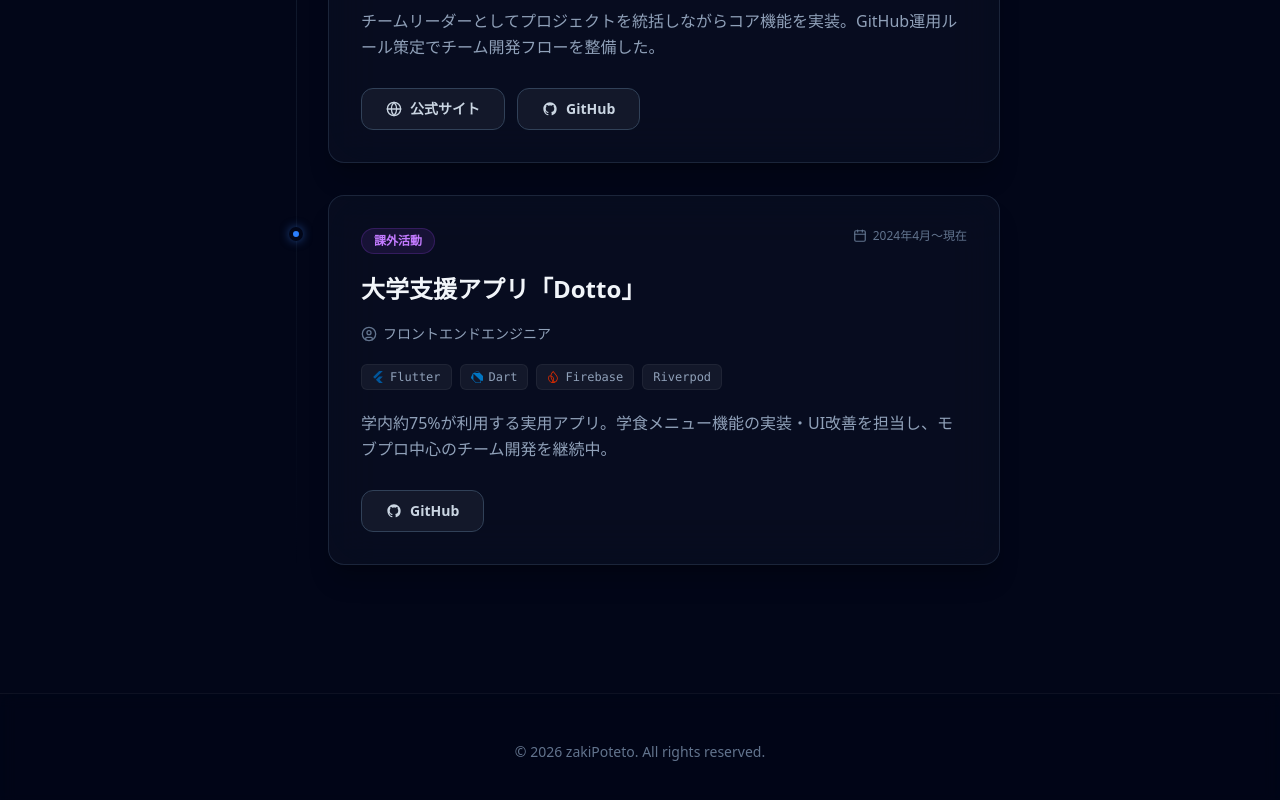
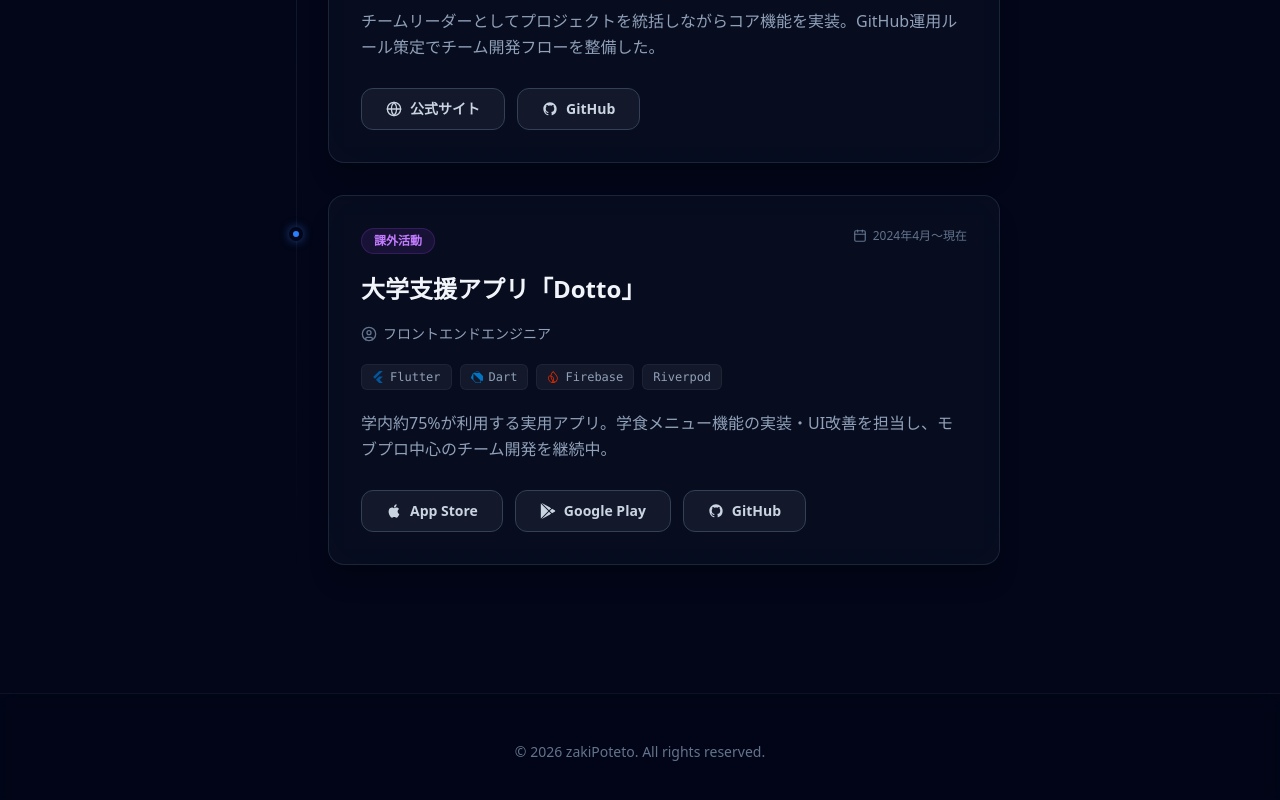
Before and after one commit to zakiPoteto/PortfolioWeb, a Next.js app: page / in a window 1280 px wide. Shown: the part 2564-3364 px from the top of the page. Built offline with nearby package versions, Linux system fonts and the light colour scheme.

Commit message:
feat: リンクを追加

```diff
--- a/src/data/experiences.ts
+++ b/src/data/experiences.ts
@@ -12,6 +12,8 @@ export type Experience = {
   details?: string[];
   githubUrl?: string;
   officialUrl?: string;
+  appStoreUrl?: string;
+  googlePlayUrl?: string;
 };
 
 export const experiences: Experience[] = [
@@ -101,5 +103,7 @@ export const experiences: Experience[] = [
       "モブプログラミングを主体としたチーム開発スタイルで多機能の実装に関与",
     ],
     githubUrl: "https://github.com/fun-dotto/dotto",
+    appStoreUrl: "https://apps.apple.com/app/id6471561803",
+    googlePlayUrl: "https://play.google.com/store/apps/details?id=jp.ac.fun.dotto",
   },
 ];
```
